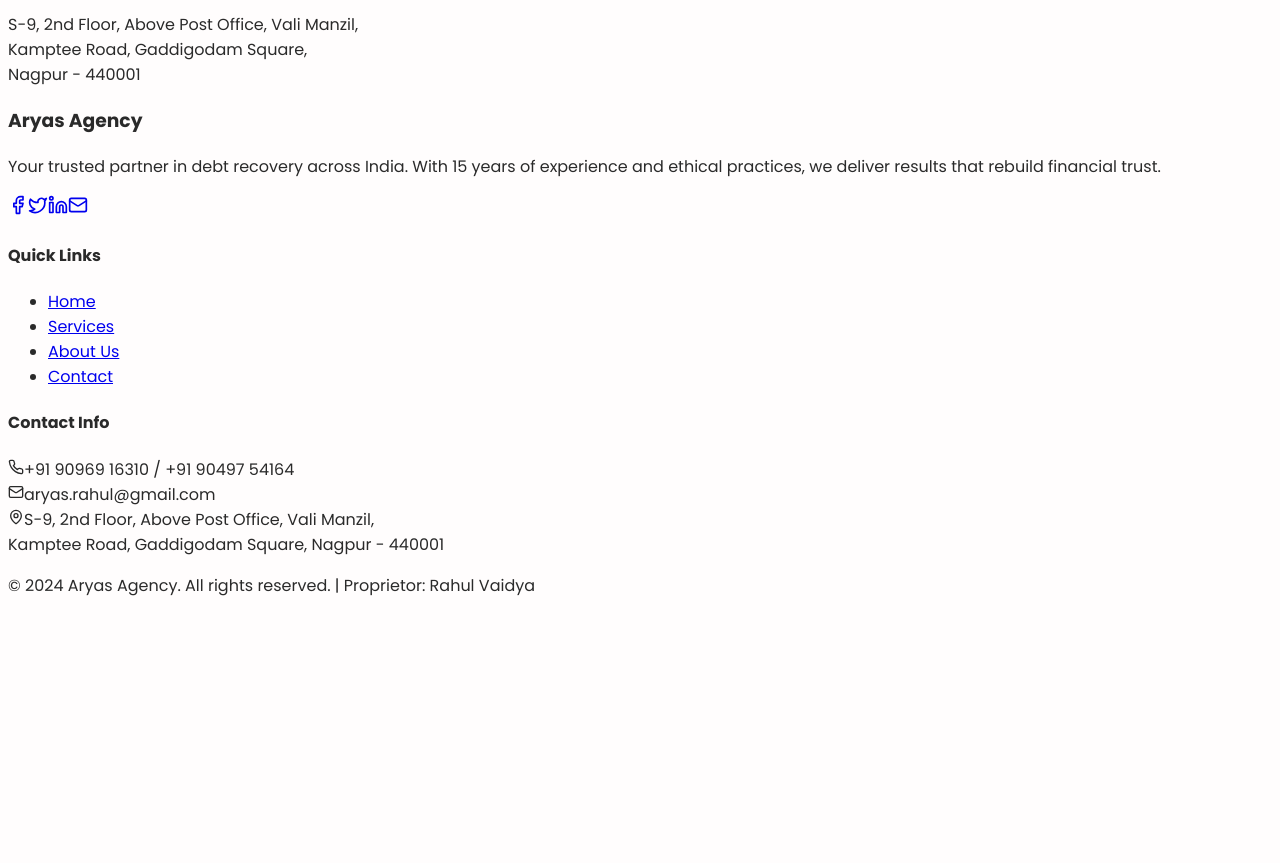
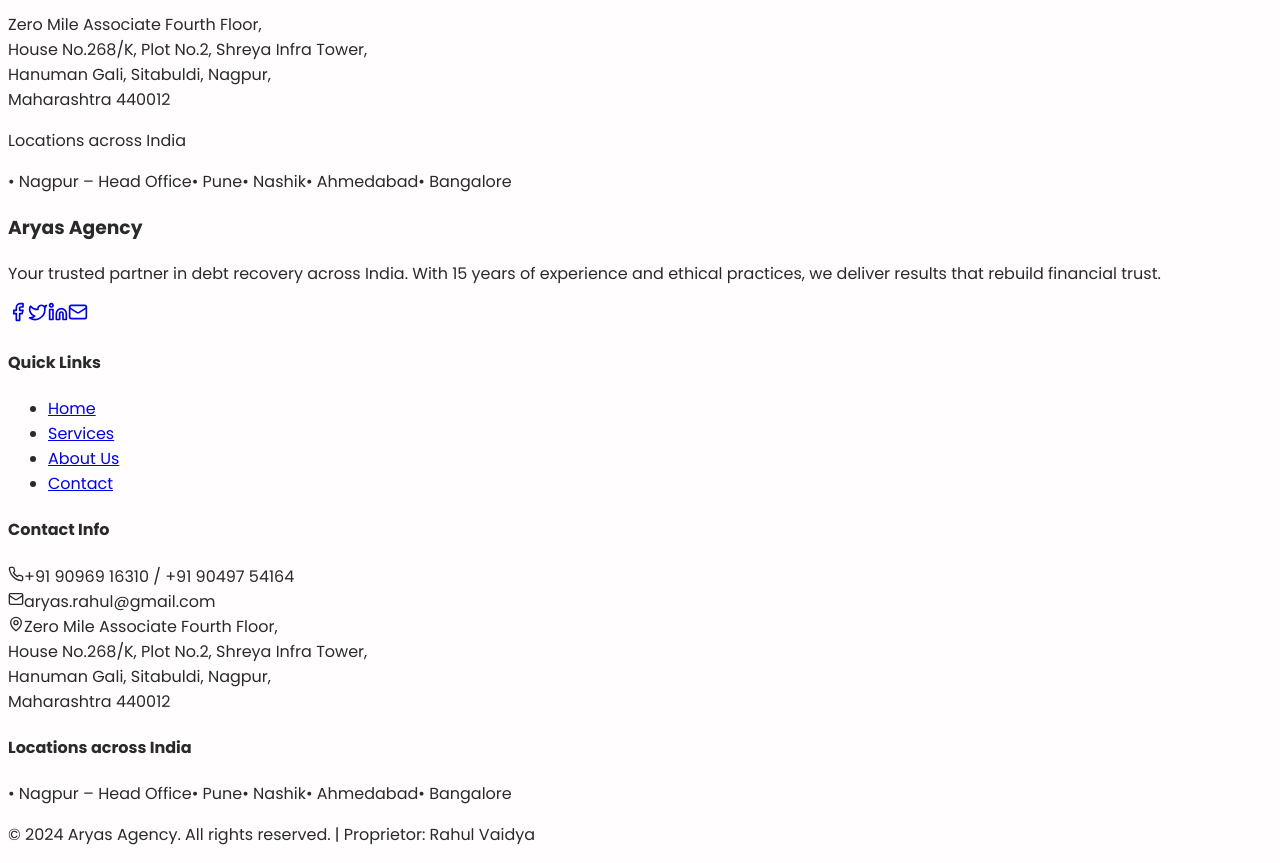
Before and after one commit to Nehan21-Gaidhani/AryasAgency, a React (Vite) app in the folder client/: page /contact in a window 1280 px wide. Shown: the part 640-1503 px from the top of the page. Before the commit the page ends 1254 px from the top, so only its background shows below. Built offline with nearby package versions, Linux system fonts and the light colour scheme.

Commit message:
updated contacts

```diff
--- a/client/src/components/Footer.tsx
+++ b/client/src/components/Footer.tsx
@@ -4,9 +4,10 @@ export default function Footer() {
   return (
     <footer className="bg-[#BA0000] text-[#FFFFFF] py-16">
       <div className="max-w-7xl mx-auto px-4 sm:px-6 lg:px-8">
+        {/* Top grid section */}
         <div className="grid grid-cols-1 md:grid-cols-4 gap-8">
 
-          {/* Left Section - About */}
+          {/* About Section */}
           <div className="col-span-1 md:col-span-2">
             <h3 className="text-2xl font-bold text-[#FFFFFF] mb-4">Aryas Agency</h3>
             <p className="text-[#FFFFFF] opacity-80 font-light mb-6 leading-relaxed">
@@ -28,7 +29,7 @@ export default function Footer() {
             </div>
           </div>
 
-          {/* Middle - Quick Links */}
+          {/* Quick Links */}
           <div>
             <h4 className="text-lg font-semibold text-[#FFFFFF] mb-4">Quick Links</h4>
             <ul className="space-y-2 text-sm">
@@ -39,11 +40,10 @@ export default function Footer() {
             </ul>
           </div>
 
-          {/* Right - Contact Info */}
+          {/* Contact Info */}
           <div>
             <h4 className="text-lg font-semibold text-[#FFFFFF] mb-4">Contact Info</h4>
             <div className="space-y-3 text-[#FFFFFF] opacity-80 text-sm leading-relaxed">
-
               <div className="flex items-center">
                 <Phone className="text-[#FFFFFF] mr-3" size={16} />
                 <span>+91 90969 16310 / +91 90497 54164</span>
@@ -57,17 +57,29 @@ export default function Footer() {
               <div className="flex items-start">
                 <MapPin className="text-[#FFFFFF] mr-3 mt-1" size={16} />
                 <span>
-                  S-9, 2nd Floor, Above Post Office, Vali Manzil,<br />
-                  Kamptee Road, Gaddigodam Square, Nagpur - 440001
+                  Zero Mile Associate Fourth Floor,<br />
+                  House No.268/K, Plot No.2, Shreya Infra Tower,<br />
+                  Hanuman Gali, Sitabuldi, Nagpur,<br />
+                  Maharashtra 440012
                 </span>
               </div>
-
             </div>
           </div>
-
         </div>
 
-        {/* Bottom copyright section */}
+        {/* Locations Block - full width, left aligned */}
+        <div className="mt-12">
+          <h4 className="text-lg font-semibold text-[#FFFFFF] mb-2">Locations across India</h4>
+          <p className="flex flex-wrap gap-4 text-sm text-[#FFFFFF] opacity-80">
+            <span>• Nagpur – Head Office</span>
+            <span>• Pune</span>
+            <span>• Nashik</span>
+            <span>• Ahmedabad</span>
+            <span>• Bangalore</span>
+          </p>
+        </div>
+
+        {/* Copyright */}
         <div className="border-t border-[#F5C6C6] mt-12 pt-8 text-center">
           <p className="text-[#FFE7E7] opacity-80 font-light text-sm">
             © 2024 Aryas Agency. All rights reserved. | Proprietor: Rahul Vaidya
--- a/client/src/pages/Contact.tsx
+++ b/client/src/pages/Contact.tsx
@@ -48,10 +48,23 @@ export default function Contact() {
               <div>
                 <h4 className="text-lg font-semibold">Address</h4>
                 <p>
-                  S-9, 2nd Floor, Above Post Office, Vali Manzil,<br />
-                  Kamptee Road, Gaddigodam Square,<br />
-                  Nagpur - 440001
+                  Zero Mile Associate Fourth Floor,<br />
+                  House No.268/K, Plot No.2, Shreya Infra Tower,<br />
+                  Hanuman Gali, Sitabuldi, Nagpur,<br />
+                  Maharashtra 440012
                 </p>
+
+                {/* Locations across India - inline bullets */}
+                <div className="mt-4">
+                  <p className="font-semibold mb-1">Locations across India</p>
+                  <p className="flex flex-wrap gap-4 text-sm">
+                    <span>• Nagpur – Head Office</span>
+                    <span>• Pune</span>
+                    <span>• Nashik</span>
+                    <span>• Ahmedabad</span>
+                    <span>• Bangalore</span>
+                  </p>
+                </div>
               </div>
             </div>
           </motion.div>
```
